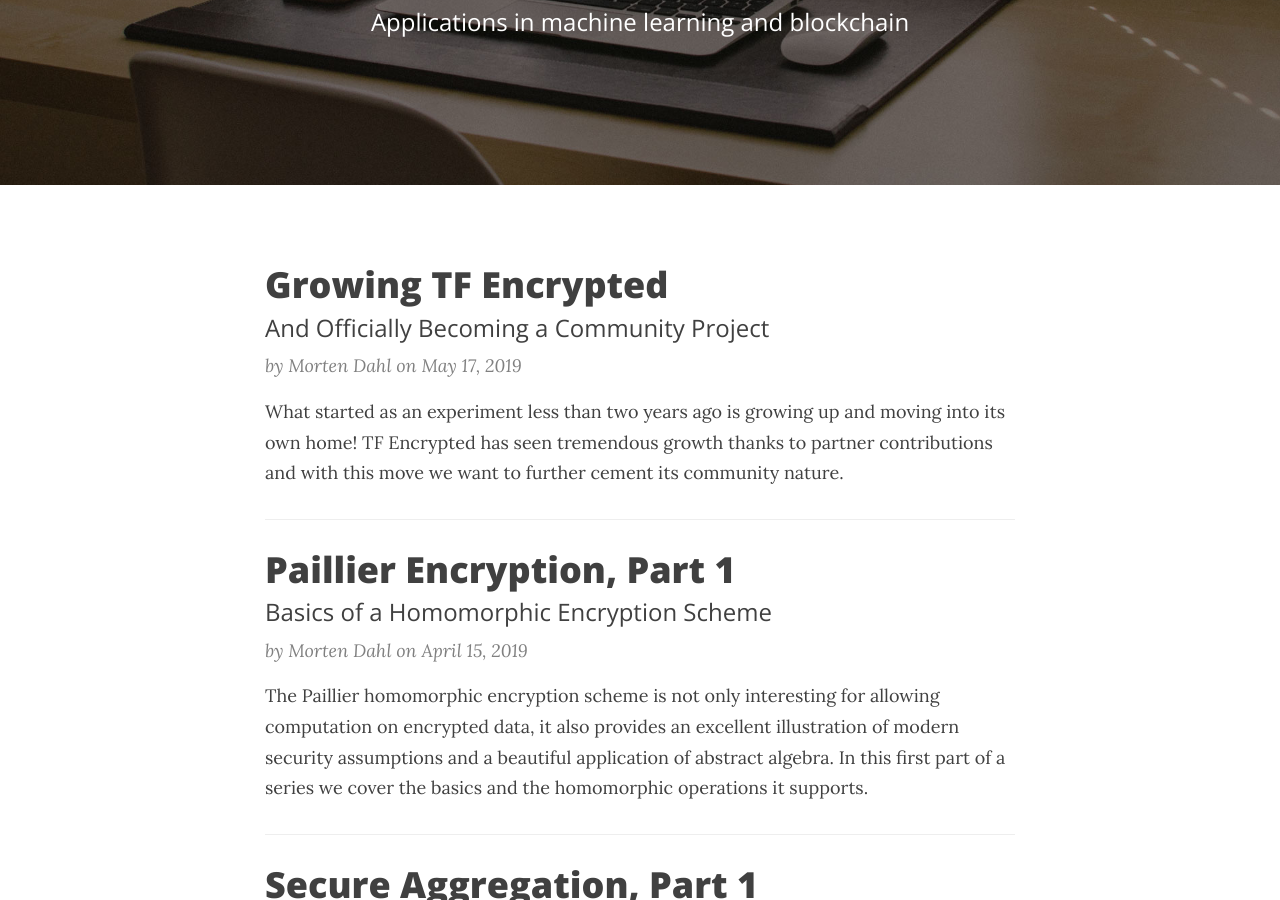
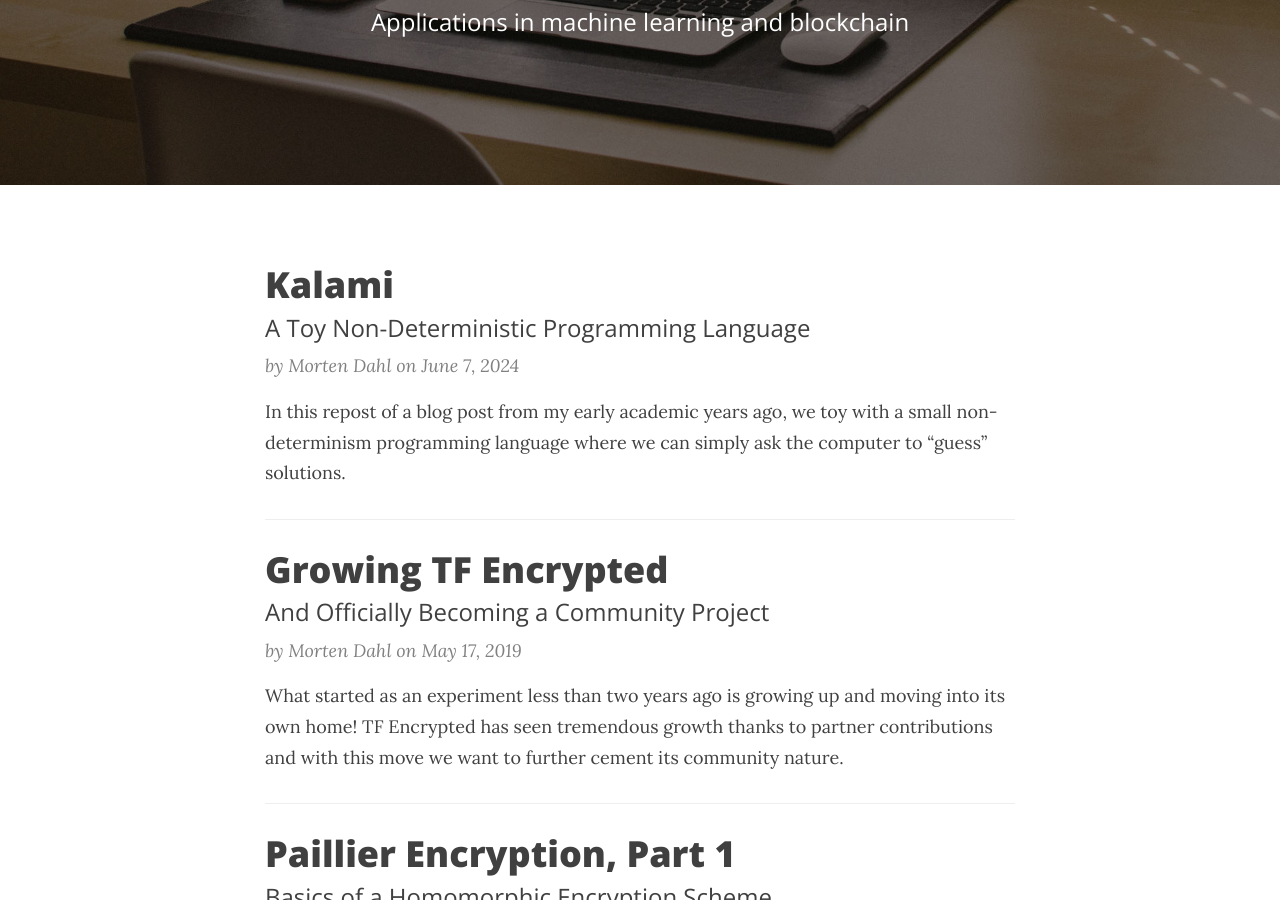
Before and after one commit to mortendahl/mortendahl.github.io, a Jekyll site: the page built from index.html, in a window 1280 px wide and 900 px high, scrolled down 351 px. Built offline with Jekyll 4.4.1, drawn with Linux system fonts in a browser that asks for light colours; nearby versions of some CDN libraries; the list of posts is cut into pages by our own code.

Commit message:
Make Kalami post public

```diff
--- a/_drafts/kalami.md
+++ b/_posts/2024-06-07-kalami.md
@@ -5,9 +5,10 @@ subtitle:   "A Toy Non-Deterministic Programming Language"
 date:       2024-06-07 12:00:00
 author:     "Morten Dahl"
 header-img: "img/post-bg-04.jpg"
+summary:    "In this repost of a blog post from my early academic years ago, we toy with a small non-determinism programming language where we can simply ask the computer to “guess” solutions."
 ---
 
-<em><strong>TL;DR:</strong> TODO</em>
+<em><strong>TL;DR:</strong> In this repost of a blog post from my early academic years ago, we toy with a small non-determinism programming language where we can simply ask the computer to “guess” solutions.</em>
 
 This is a revisit of a blog post I wrote more than ten years ago, back in 2013. Specifically, during my years in academia, I was a teaching assistant in a course on [computability](http://en.wikipedia.org/wiki/Computability), and as such involved in explaining the concept of [non-deterministic “guessing”](https://en.wikipedia.org/wiki/Nondeterministic_Turing_machine). I always found this topic fascinating, so since I also had to come up with a few project suggestions for the students, I thought some of them might be interested in making a toy programming language with a guessing construct. To give them a place to start, I quickly put together a prototype interpreter in [OCaml](http://caml.inria.fr/) that is the topic of this blog post.
 
```
